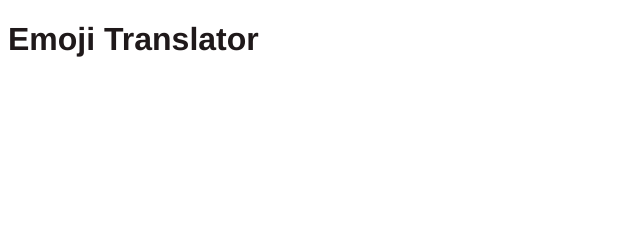
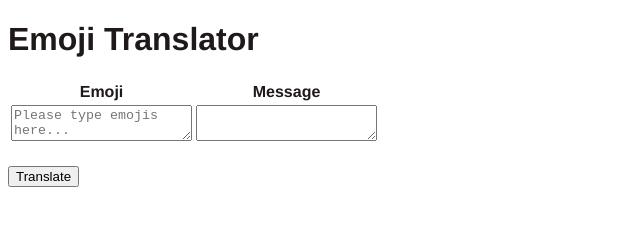
Before and after one commit to CSE210-fa25-team10/emoji_project, a plain HTML site: page website/index.html in a window 1280 px wide. Shown: the whole page, without its empty margins (0-640 px from the left). Drawn offline with Linux system fonts and the light colour scheme.

Commit message:
Implemented basic input/output translation table with a translate button.

```diff
--- a/website/index.html
+++ b/website/index.html
@@ -12,6 +12,24 @@
     <body>
         <main>
             <h1>Emoji Translator</h1>
+
+            <table>
+                <thead>
+                    <tr>
+                        <th>Emoji</th>
+                        <th>Message</th>
+                    </tr>
+                </thead>
+                <tbody>
+                    <tr>
+                        <td><textarea name="emoji_input" placeholder="Please type emojis here..."></textarea></td>
+                        <td><textarea name="text_output" placeholder=""></textarea></td>
+                    </tr>
+                </tbody>
+            </table>
+
+            <br>
+            <button type="button">Translate</button>
         </main>
         <script src="main.js"></script>
     </body>
```
